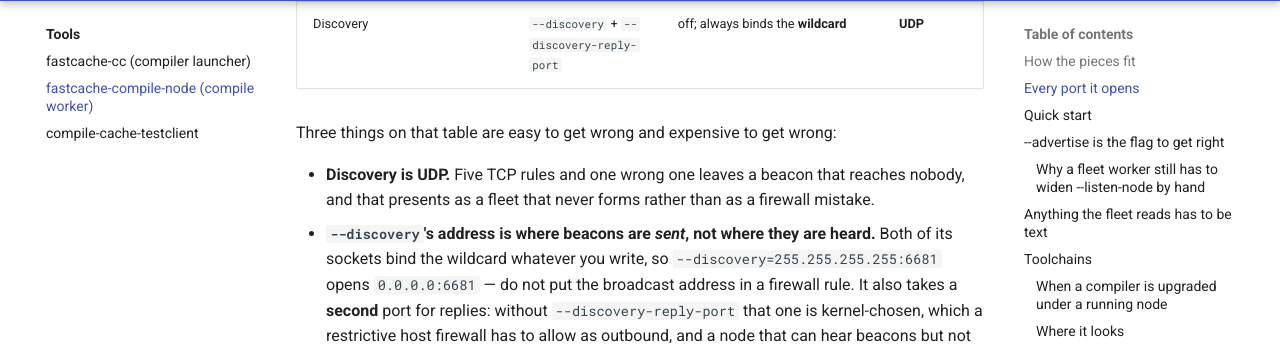
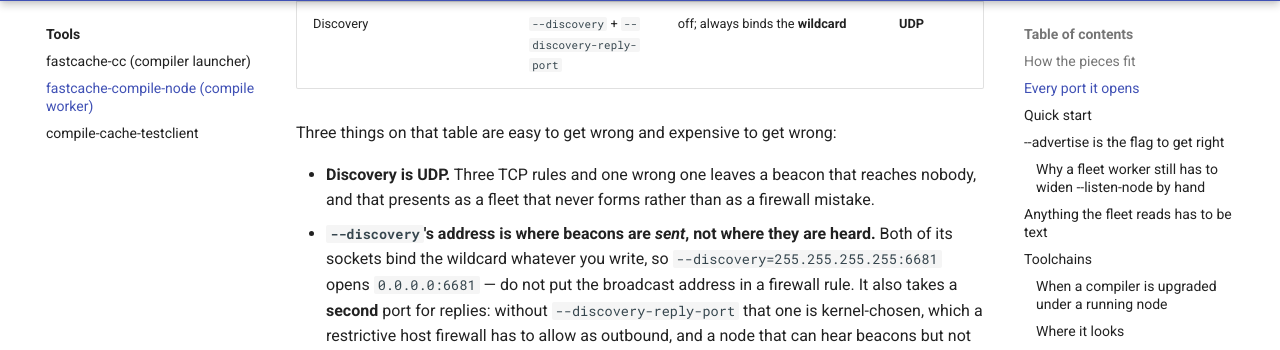
Before and after one commit to LASTRADA-Software/fastcached, an MkDocs documentation site: the page built from docs/tools/fastcache-compile-node.md, in a window 1280 px wide and 900 px high, scrolled down 2108 px. Shown: the part 95-445 px from the top of the window. Built offline with MkDocs 1.6.1 and Material for MkDocs 9.7.7, drawn with Linux system fonts in a browser that asks for light colours; comment, search, counter and statistics services are not loaded.

Commit message:
docs: two surface counts that #290 stage 3's hand-edit left behind
`NodeSurfaceTable()` declares four surfaces, three of them TCP. Two
sentences still counted the pre-#290 set:

    cluster-communication.md  "carries the full six-surface table"
    fastcache-compile-node.md "Five TCP rules and one wrong one"

Stage 3 rewrote these pages by hand and got every port NUMBER right --
6676 appears nowhere, and the `--print-surfaces` transcripts list exactly
node, admin, raft and discovery. What it did not re-read was the prose,
and the second of these sits directly under the corrected four-row table
as the bullet an operator counts firewall rules from.

Refs #462

Signed-off-by: Christian Parpart <christian@parpart.family>

```diff
--- a/docs/tools/fastcache-compile-node.md
+++ b/docs/tools/fastcache-compile-node.md
@@ -88,7 +88,7 @@ The surfaces, and what each is for:
 
 Three things on that table are easy to get wrong and expensive to get wrong:
 
-- **Discovery is UDP.** Five TCP rules and one wrong one leaves a beacon that
+- **Discovery is UDP.** Three TCP rules and one wrong one leaves a beacon that
   reaches nobody, and that presents as a fleet that never forms rather than as a
   firewall mistake.
 - **`--discovery`'s address is where beacons are *sent*, not where they are heard.**
```
Also changed, not shown: docs/operations/cluster-communication.md (+1 -1 lines).
